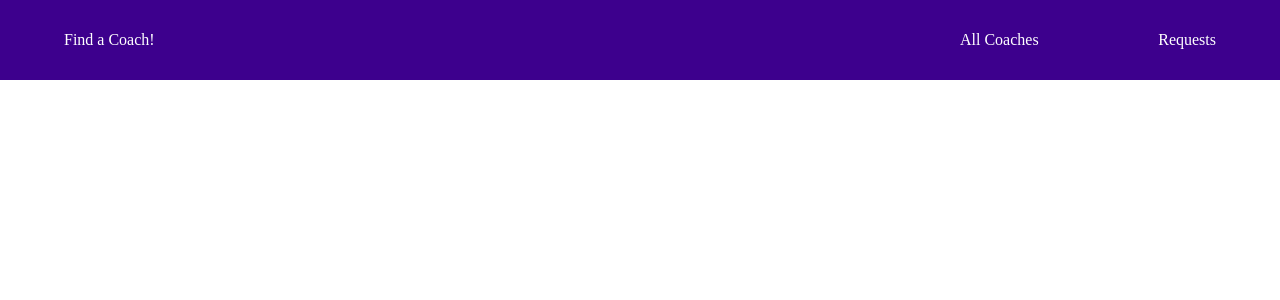
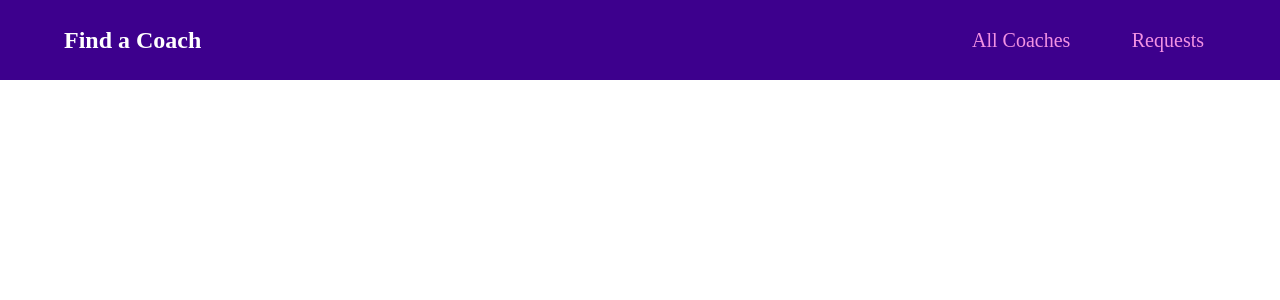
Before and after one commit to mr-ryan12/find_a_coach, a Vue app: page / in a window 1280 px wide. Shown: the top 300 px of the page. Built offline with nearby package versions, Linux system fonts and the light colour scheme.

Commit message:
Style navigation bar

```diff
--- a/src/App.vue
+++ b/src/App.vue
@@ -1,5 +1,7 @@
 <template>
-  <TheNavigation />
+  <main>
+    <TheNavigation />
+  </main>
 </template>
 
 
--- a/src/components/TheNavigation.vue
+++ b/src/components/TheNavigation.vue
@@ -1,10 +1,10 @@
 <template>
   <nav>
     <section class="content-container">
-      <h1>Find a Coach!</h1>
+      <h1 class="main-title">Find a Coach</h1>
       <section class="nav-link-container">
-        <h2>All Coaches</h2>
-        <h2>Requests</h2>
+        <h2 class="all-coaches-btn">All Coaches</h2>
+        <h2 class="requests-btn">Requests</h2>
       </section>
     </section>
   </nav>
@@ -12,6 +12,7 @@
 
 <style lang="scss" scoped>
 @import '../styles/variables.scss';
+
 nav {
   display: flex;
   align-items: center;
@@ -28,9 +29,27 @@ nav {
   justify-content: space-between;
 }
 
+.main-title {
+  display: flex;
+  align-items: center;
+  font-size: 1.5rem;
+  font-weight: 900;
+}
+
 .nav-link-container {
   display: flex;
   justify-content: space-between;
+  align-items: center;
   width: 20vw;
+  font-size: 1.25rem;
+  color: #f391e3;
+}
+
+.all-coaches-btn,
+.requests-btn {
+  padding: 12px;
+  &:hover {
+    border: 1px solid #f391e3;
+  }
 }
 </style>
```
